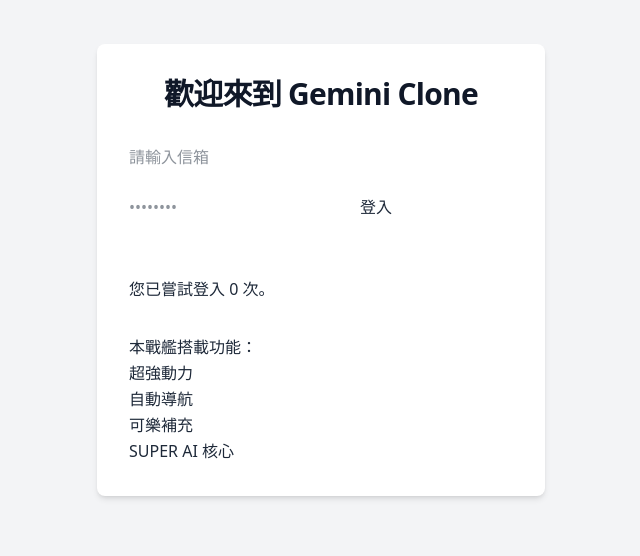
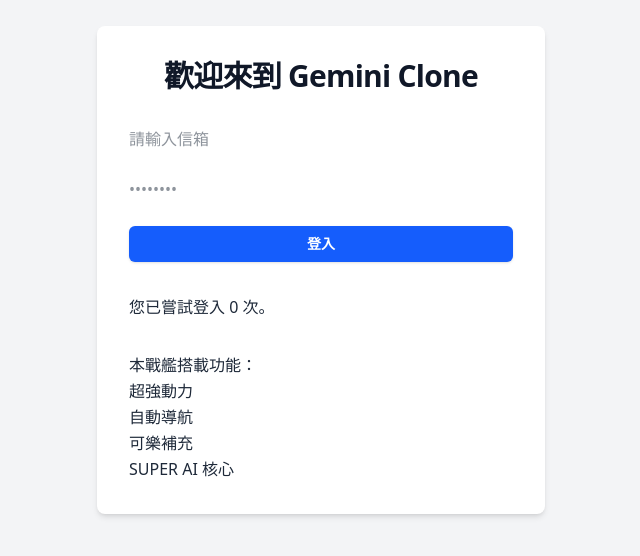
Before and after one commit to Chung1178/Gemini-clone, a React (Vite) app: page / in a window 1280 px wide. Shown: the part 194-750 px from the top of the page, without its empty margins (319-959 px from the left). Built offline with nearby package versions, Linux system fonts and the light colour scheme.

Commit message:
refactor(form): Refactor login form to use onSubmit
Migrate form handling logic from Button's onClick to the form's onSubmit event for better semantics and accessibility (e.g., enabling submission via Enter key). The Button component has been updated to accept a 'type' prop.

```diff
--- a/src/components/ui/Button.tsx
+++ b/src/components/ui/Button.tsx
@@ -1,25 +1,47 @@
 import React from 'react'
+import clsx from 'clsx'
+import { twMerge } from 'tailwind-merge'
 
 // 步驟 1: 定義元件的 props 藍圖 (type ButtonProps)
 type ButtonProps = {
   children: React.ReactNode // 讓按鈕可以包含文字或圖示等任何內容
-  onClick: () => void // 一個點擊後要執行的函式
-  variant?: 'primary' | 'secondary' // 按鈕的樣式，'?' 代表這是可選的
+  onClick?: (e: React.MouseEvent<HTMLButtonElement>) => void // 一個點擊後要執行的函式
+  variant?: 'primary' | 'secondary' | 'destructive' // 按鈕的樣式，'?' 代表這是可選的
   disabled?: boolean // 是否禁用，'?' 代表這是可選的
+  type?: 'button' | 'submit' | 'reset'
+  className?: string
 }
 
 // 步驟 2: 讓 Button 元件遵循這個藍圖，並設定預設值
 const Button: React.FC<ButtonProps> = ({
   children,
   onClick,
-  variant = 'primary', // 如果不傳 variant，預設就是 'primary'
-  disabled = false, // 如果不傳 disabled，預設就是 false
+  variant = 'primary',
+  disabled = false,
+  type = 'button',
+  className,
 }) => {
   // 之後我們可以根據 variant 來決定 className，今天先簡化
-  const className = variant === 'secondary' ? 'btn-primary' : 'btn-secondary'
+  const variants = {
+    primary:
+      'flex justify-center rounded-md bg-blue-600 px-3 py-1.5 text-sm font-semibold leading-6 text-white shadow-sm hover:bg-blue-500 focus-visible:outline focus-visible:outline-2 focus-visible:outline-offset-2 focus-visible:outline-blue-600',
+    secondary:
+      'flex justify-center rounded-md bg-white px-3 py-1.5 text-sm font-semibold leading-6 text-gray-900 shadow-sm ring-1 ring-inset ring-gray-300 hover:bg-gray-50',
+    destructive:
+      'flex justify-center rounded-md bg-red-600 px-3 py-1.5 text-sm font-semibold leading-6 text-white shadow-sm hover:bg-red-500',
+  }
+
+  const finalClassName = twMerge(clsx(variants[variant], className))
 
   return (
-    <button onClick={onClick} className={className} disabled={disabled}>
+    <button
+      onClick={onClick}
+      disabled={disabled}
+      type={type}
+      // 模板字串寫法: className={`${variantClass} ${className || ''}`}
+      // clsx 寫法 (更專業，會自動處理 undefined 或空字串):
+      className={finalClassName}
+    >
       {children}
     </button>
   )
```
